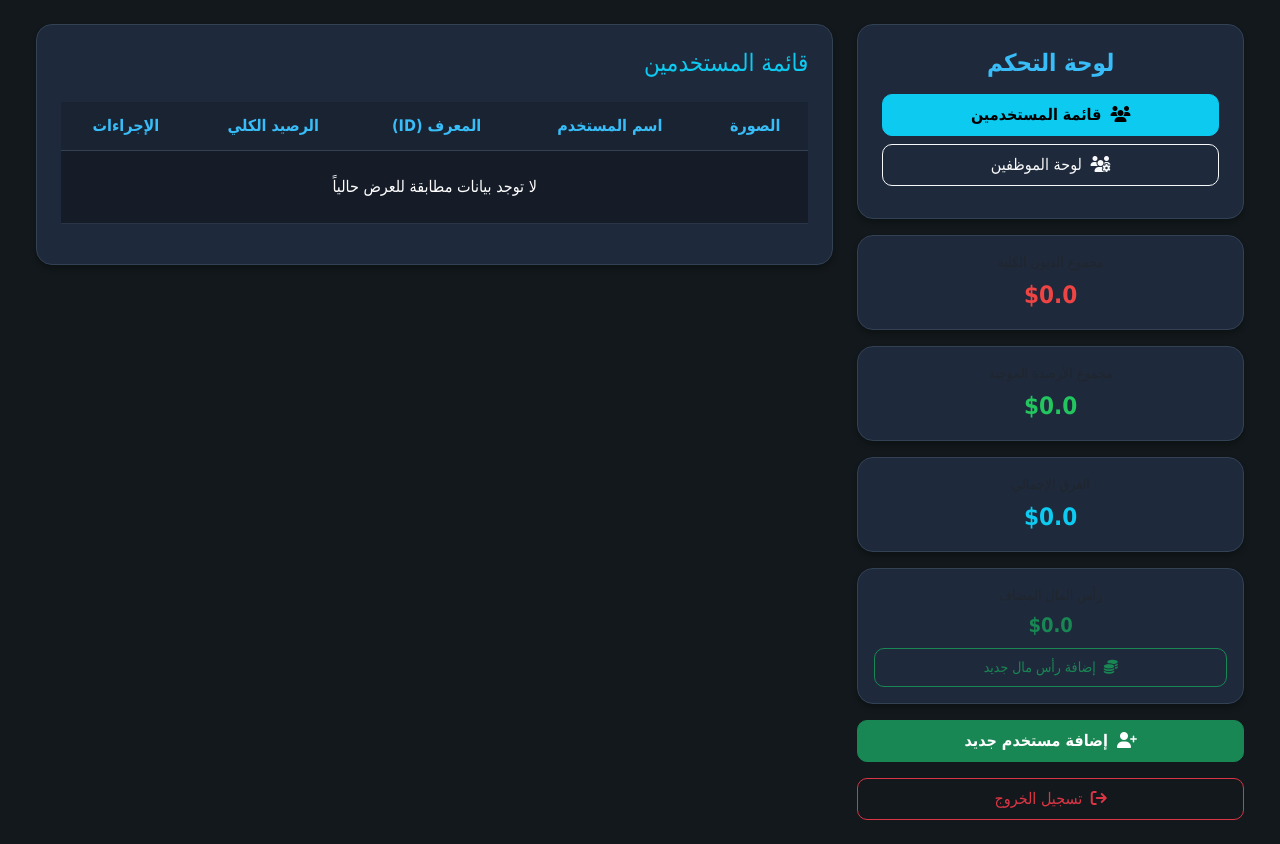
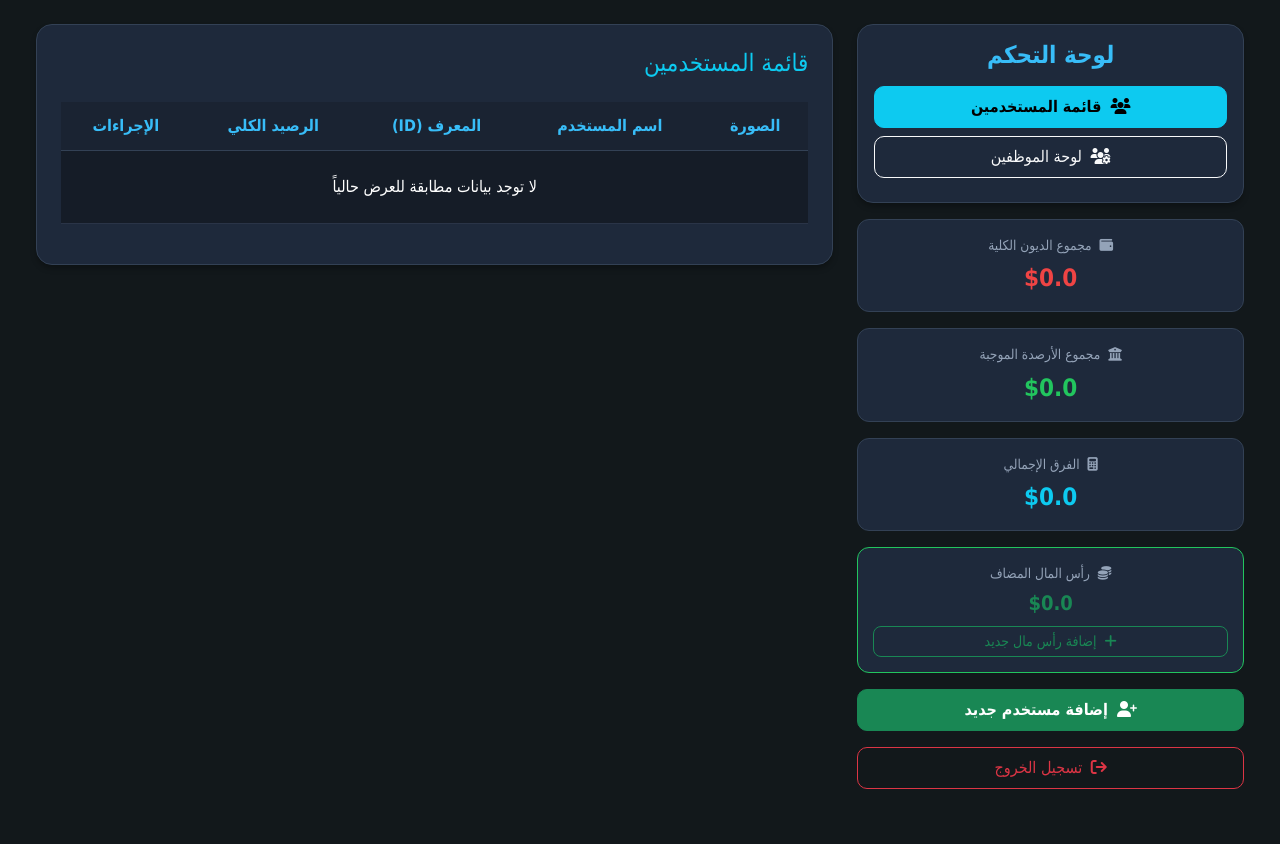
Before and after one commit to qazwsxedcmmm420-alt/fast-project, a Flask app: page /admin in a window 1280 px wide. After the commit the page ends 789 px from the top, so only its background shows below. Run offline with Flask 3, Linux system fonts and the light colour scheme; the visitor is signed in with stand-in values (Sample User, id 1); data comes from the database, SQL or seed files in the repository; data that the repository does not hold is empty.

Commit message:
Restore classic layout for admin dashboard icons and table

```diff
--- a/templates/admin_dashboard.html
+++ b/templates/admin_dashboard.html
@@ -59,17 +59,38 @@
         }
         .text-positive { color: #22c55e !important; }
         .text-negative { color: #ef4444 !important; }
+
+        /* تنسيق الأيقونات والبطاقات بالشكل القديم */
+        .stat-card {
+            background-color: #1e293b;
+            border: 1px solid #334155;
+            border-radius: 12px;
+            padding: 15px;
+            text-align: center;
+            cursor: pointer;
+            transition: all 0.2s;
+            text-decoration: none;
+            display: block;
+        }
+        .stat-card:hover {
+            border-color: #38bdf8;
+        }
+        .stat-title {
+            color: #94a3b8;
+            font-size: 0.85rem;
+            margin-bottom: 5px;
+        }
     </style>
 </head>
 <body class="p-4">
     <div class="container-fluid">
 
         <div class="row g-4">
-            <!-- القسم الأيمن: البطاقات والإحصائيات وزر إضافة رأس المال -->
+            <!-- القسم الأيمن: القائمة والبطاقات القديمة -->
             <div class="col-lg-4">
                 <div class="sticky-left-column d-flex flex-column gap-3">
 
-                    <div class="content-card p-4 text-center">
+                    <div class="content-card p-3 text-center">
                         <h4 class="header-title mb-3">لوحة التحكم</h4>
                         <a href="{{ url_for('admin') }}" class="btn btn-info w-100 py-2 mb-2 fw-bold" style="border-radius: 10px;">
                             <i class="fa-solid fa-users ms-1"></i> قائمة المستخدمين
@@ -79,32 +100,30 @@
                         </a>
                     </div>
 
-                    <!-- بطاقات الديون والأرصدة (بالتصميم القديم) -->
-                    <a href="{{ url_for('admin', filter='debts') }}" class="text-decoration-none">
-                        <div class="content-card p-3 text-center" style="border-color: {% if current_filter == 'debts' %}#ef4444{% else %}#334155{% endif %};">
-                            <div class="text-muted small mb-1">مجموع الديون الكلية</div>
-                            <div class="fs-4 fw-bold text-negative" style="direction: ltr;">${{ "{:,.1f}".format(total_debts) }}</div>
-                        </div>
+                    <!-- بطاقة مجموع الديون الكلية (بالشكل القديم) -->
+                    <a href="{{ url_for('admin', filter='debts') }}" class="stat-card" style="border-color: {% if current_filter == 'debts' %}#ef4444{% else %}#334155{% endif %};">
+                        <div class="stat-title"><i class="fa-solid fa-wallet ms-1"></i> مجموع الديون الكلية</div>
+                        <div class="fs-4 fw-bold text-negative" style="direction: ltr;">${{ "{:,.1f}".format(total_debts) }}</div>
                     </a>
 
-                    <a href="{{ url_for('admin', filter='positive') }}" class="text-decoration-none">
-                        <div class="content-card p-3 text-center" style="border-color: {% if current_filter == 'positive' %}#22c55e{% else %}#334155{% endif %};">
-                            <div class="text-muted small mb-1">مجموع الأرصدة الموجبة</div>
-                            <div class="fs-4 fw-bold text-positive" style="direction: ltr;">${{ "{:,.1f}".format(total_positive_balances) }}</div>
-                        </div>
+                    <!-- بطاقة مجموع الأرصدة الموجبة (بالشكل القديم) -->
+                    <a href="{{ url_for('admin', filter='positive') }}" class="stat-card" style="border-color: {% if current_filter == 'positive' %}#22c55e{% else %}#334155{% endif %};">
+                        <div class="stat-title"><i class="fa-solid fa-building-columns ms-1"></i> مجموع الأرصدة الموجبة</div>
+                        <div class="fs-4 fw-bold text-positive" style="direction: ltr;">${{ "{:,.1f}".format(total_positive_balances) }}</div>
                     </a>
 
-                    <div class="content-card p-3 text-center">
-                        <div class="text-muted small mb-1">الفرق الإجمالي</div>
+                    <!-- بطاقة الفرق الإجمالي (بالشكل القديم) -->
+                    <div class="stat-card">
+                        <div class="stat-title"><i class="fa-solid fa-calculator ms-1"></i> الفرق الإجمالي</div>
                         <div class="fs-4 fw-bold text-info" style="direction: ltr;">${{ "{:,.1f}".format(net_balance) }}</div>
                     </div>
 
-                    <!-- زر وإدارة رأس المال -->
-                    <div class="content-card p-3 text-center">
-                        <div class="text-muted small mb-1">رأس المال المضاف</div>
+                    <!-- بطاقة إضافة رأس المال (بنفس نسق الأيقونات القديمة) -->
+                    <div class="stat-card" style="border-color: #22c55e;">
+                        <div class="stat-title"><i class="fa-solid fa-coins ms-1"></i> رأس المال المضاف</div>
                         <div class="fs-5 fw-bold text-success mb-2" style="direction: ltr;">${{ "{:,.1f}".format(total_capital) }}</div>
-                        <button type="button" class="btn btn-outline-success btn-sm w-100 py-2" data-bs-toggle="modal" data-bs-target="#capitalModal" style="border-radius: 10px;">
-                            <i class="fa-solid fa-coins ms-1"></i> إضافة رأس مال جديد
+                        <button type="button" class="btn btn-outline-success btn-sm w-100 py-1" data-bs-toggle="modal" data-bs-target="#capitalModal" style="border-radius: 8px;">
+                            <i class="fa-solid fa-plus ms-1"></i> إضافة رأس مال جديد
                         </button>
                     </div>
 
@@ -119,7 +138,7 @@
                 </div>
             </div>
 
-            <!-- القسم الأيسر: جدول عرض المستخدمين (التصميم القديم) -->
+            <!-- القسم الأيسر: جدول عرض المستخدمين -->
             <div class="col-lg-8">
                 <div class="content-card p-4">
                     <div class="d-flex justify-content-between align-items-center mb-4">
```
